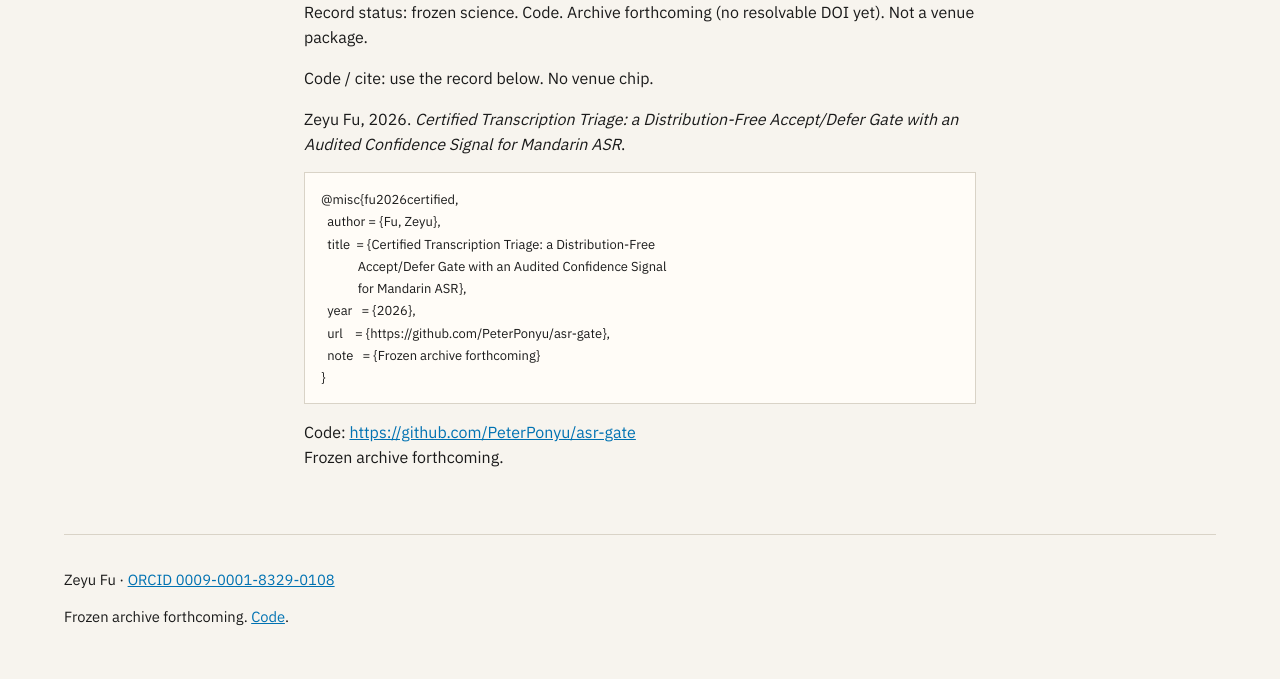
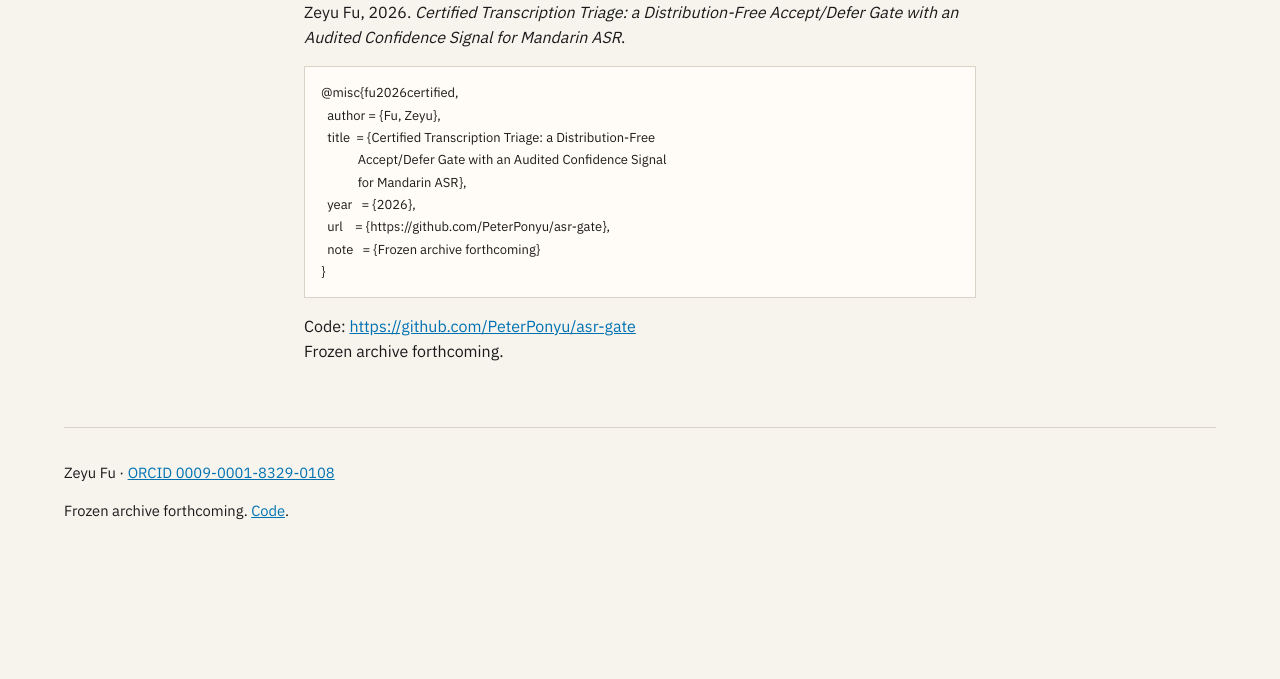
Before and after one commit to PeterPonyu/asr-gate, an Eleventy site: page site/cite.njk in a window 1280 px wide. Shown: the part 244-923 px from the top of the page. After the commit the page ends 817 px from the top, so only its background shows below. Built offline with nearby package versions, Linux system fonts and the light colour scheme; Eleventy itself is replaced by a stand-in of ours; files that its build step writes are made by us from their sources.

Commit message:
Drop venue-package copy from the live cite page.
origin/main already cites with @misc and the GitHub URL only; the companion
page still named a venue package after the reserved-DOI wording was watered
down. Public copy should not imply a DOI or a venue chip while the archive
returns 404.

```diff
--- a/site/cite.njk
+++ b/site/cite.njk
@@ -4,9 +4,6 @@ title: Cite
 permalink: /cite/
 ---
 <h1>Cite</h1>
-
-<p>Record status: frozen science. Code. Archive forthcoming (no resolvable DOI yet). Not a venue package.</p>
-<p>Code / cite: use the record below. No venue chip.</p>
 
 <p>{{ meta.author }}, {{ meta.year }}. <em>{{ meta.title }}</em>.</p>
 
```
